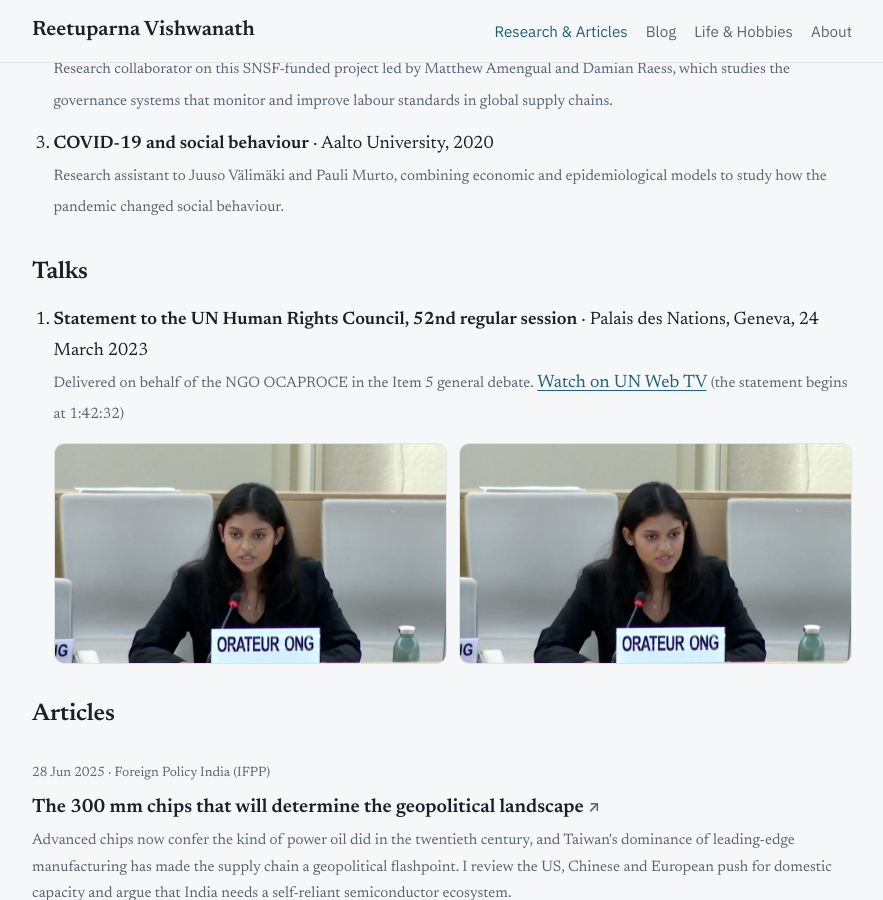
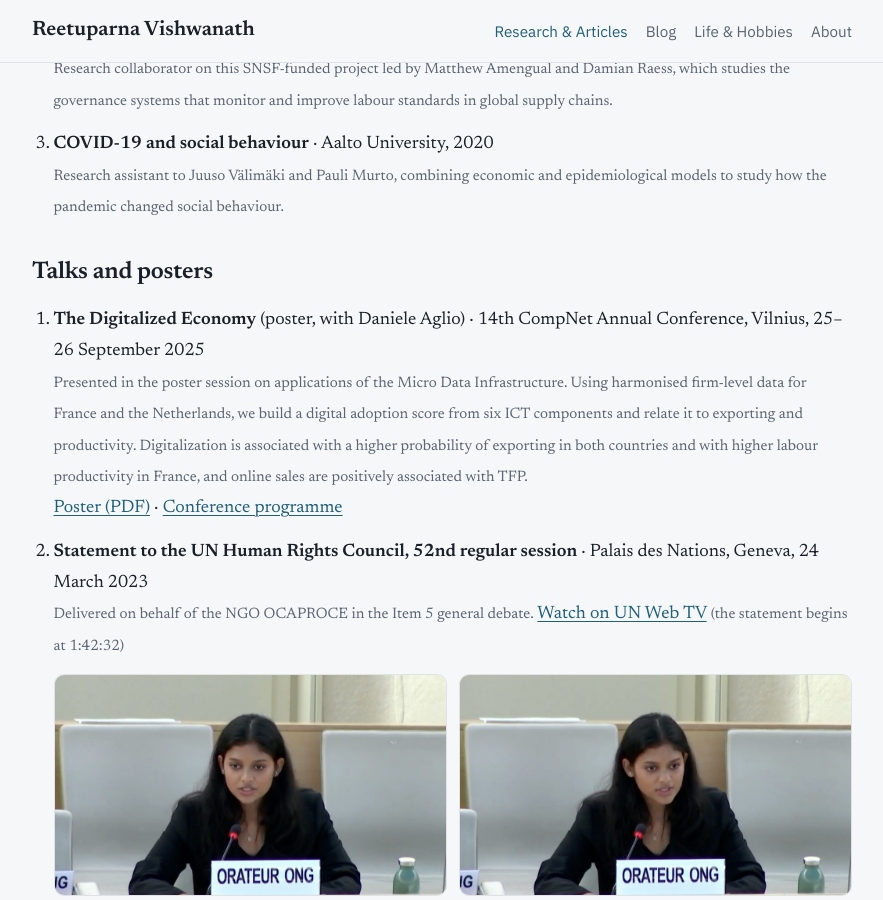
Before and after one commit to reetuparnav/Reetuparnav.github.io, a Jekyll site: the page built from research.html, in a window 1280 px wide and 900 px high, scrolled down 1057 px. Shown: the whole window, without its empty margins (198-1081 px from the left). Built offline with Jekyll 4.4.1, drawn with Linux system fonts in a browser that asks for light colours.

Commit message:
Add CompNet poster and second Hanken blog post
Co-Authored-By: Claude Opus 5.5 (1M context) <noreply@anthropic.com>
Claude-Session: https://claude.ai/code/session_01Xsa2R2ve3LfZ8MkfZayTEc

```diff
--- a/blog.html
+++ b/blog.html
@@ -2,7 +2,7 @@
 layout: page
 title: Blog
 permalink: /blog/
-intro: "Shorter, informal pieces on economics."
+intro: "Shorter, informal pieces on economics and academic life."
 ---
 <ul class="post-list">
 {% for post in site.categories.blog %}
--- a/research.html
+++ b/research.html
@@ -25,8 +25,11 @@ intro: "I study firm productivity, international trade and global value chains u
     <span class="pub-note">Research assistant to Juuso Välimäki and Pauli Murto, combining economic and epidemiological models to study how the pandemic changed social behaviour.</span></li>
 </ol>
 
-<h2>Talks</h2>
+<h2>Talks and posters</h2>
 <ol class="pubs">
+  <li><strong>The Digitalized Economy</strong> (poster, with Daniele Aglio) · 14th CompNet Annual Conference, Vilnius, 25–26 September 2025<br>
+    <span class="pub-note">Presented in the poster session on applications of the Micro Data Infrastructure. Using harmonised firm-level data for France and the Netherlands, we build a digital adoption score from six ICT components and relate it to exporting and productivity. Digitalization is associated with a higher probability of exporting in both countries and with higher labour productivity in France, and online sales are positively associated with TFP.</span><br>
+    <a href="https://www.iwh-halle.de/fileadmin/_compnet/user_upload/DP_poster.pdf">Poster (PDF)</a> · <a href="https://www.iwh-halle.de/en/compnet/events/past-events/14th-compnet-annual-conference">Conference programme</a></li>
   <li><strong>Statement to the UN Human Rights Council, 52nd regular session</strong> · Palais des Nations, Geneva, 24 March 2023<br>
     <span class="pub-note">Delivered on behalf of the NGO OCAPROCE in the Item 5 general debate.</span> <a href="https://webtv.un.org/en/asset/k1m/k1mlvfhg2a">Watch on UN Web TV</a> <span class="pub-note">(the statement begins at 1:42:32)</span>
     <div class="talk-photos">
```
Also changed, not shown: _posts/2020-04-14-going-for-a-phd-after-masters.md (added, +12 -0 lines).
